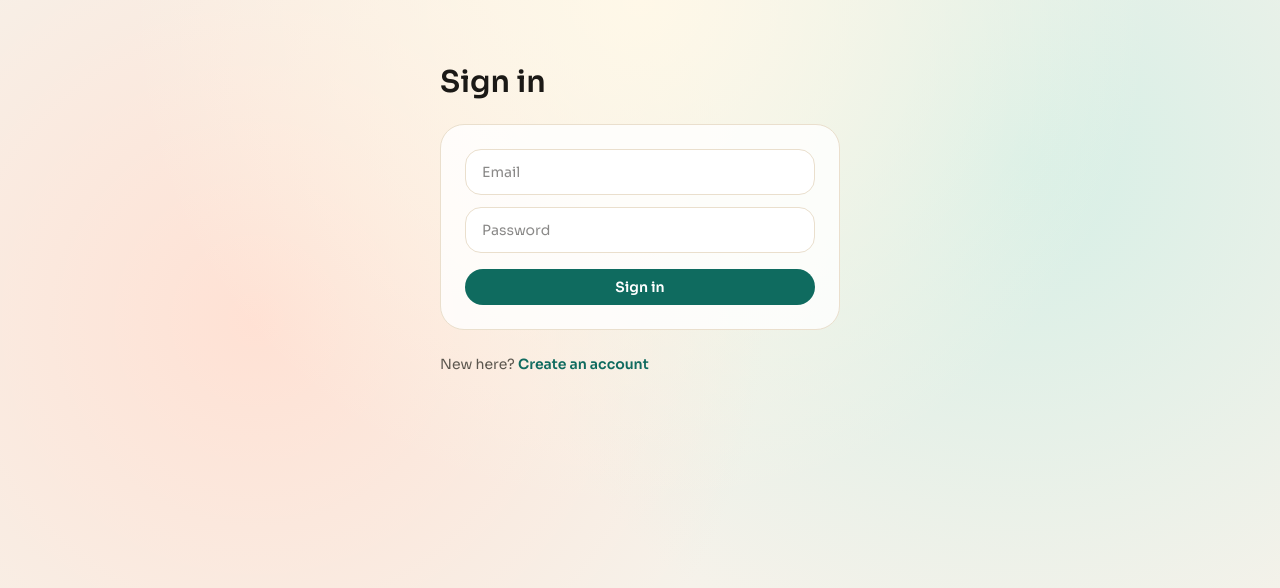
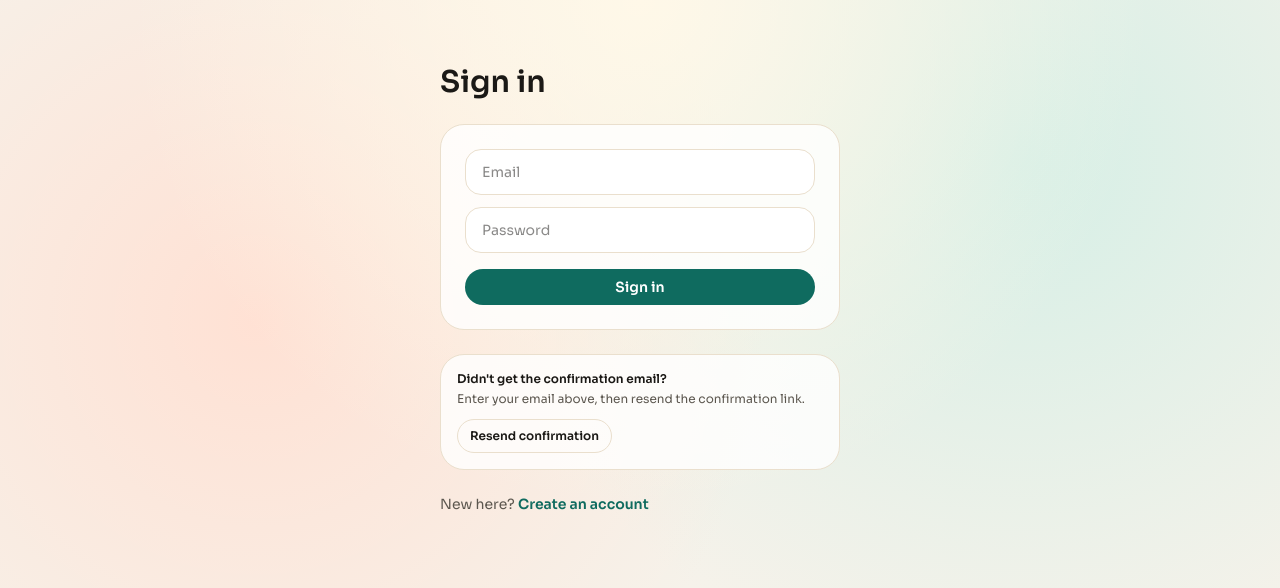
Before and after one commit to nauerhahn26/medication-tracker, a Next.js app: page /login in a window 1280 px wide. Shown: the top 588 px of the page. Built offline with nearby package versions, Linux system fonts and the light colour scheme; no server answers.

Commit message:
Add resend confirmation to login

```diff
--- a/src/app/login/page.tsx
+++ b/src/app/login/page.tsx
@@ -9,6 +9,9 @@ export default function LoginPage() {
   const [email, setEmail] = useState("");
   const [password, setPassword] = useState("");
   const [status, setStatus] = useState<"idle" | "loading" | "error">("idle");
+  const [resendStatus, setResendStatus] = useState<
+    "idle" | "sending" | "sent" | "error"
+  >("idle");
 
   async function handleSubmit(event: React.FormEvent) {
     event.preventDefault();
@@ -22,6 +25,25 @@ export default function LoginPage() {
       return;
     }
     window.location.href = "/";
+  }
+
+  async function handleResend() {
+    if (!email) return;
+    setResendStatus("sending");
+    const siteUrl =
+      process.env.NEXT_PUBLIC_SITE_URL ?? window.location.origin;
+    const { error } = await supabase.auth.resend({
+      type: "signup",
+      email,
+      options: {
+        emailRedirectTo: `${siteUrl}/login`,
+      },
+    });
+    if (error) {
+      setResendStatus("error");
+      return;
+    }
+    setResendStatus("sent");
   }
 
   return (
@@ -62,6 +84,27 @@ export default function LoginPage() {
             </p>
           )}
         </form>
+        <div className="rounded-3xl border border-[var(--line)] bg-white/80 p-4 text-xs text-[var(--muted)]">
+          <div className="font-semibold text-[var(--ink)]">
+            Didn&apos;t get the confirmation email?
+          </div>
+          <p className="mt-1">
+            Enter your email above, then resend the confirmation link.
+          </p>
+          <button
+            onClick={handleResend}
+            className="mt-3 rounded-full border border-[var(--line)] px-3 py-2 text-xs font-semibold text-[var(--ink)]"
+            type="button"
+          >
+            Resend confirmation
+          </button>
+          {resendStatus === "sent" && (
+            <p className="mt-2 text-[var(--accent)]">Confirmation email sent.</p>
+          )}
+          {resendStatus === "error" && (
+            <p className="mt-2 text-red-600">Could not resend confirmation.</p>
+          )}
+        </div>
         <p className="text-sm text-[var(--muted)]">
           New here?{" "}
           <Link href="/signup" className="font-semibold text-[var(--accent)]">
```
